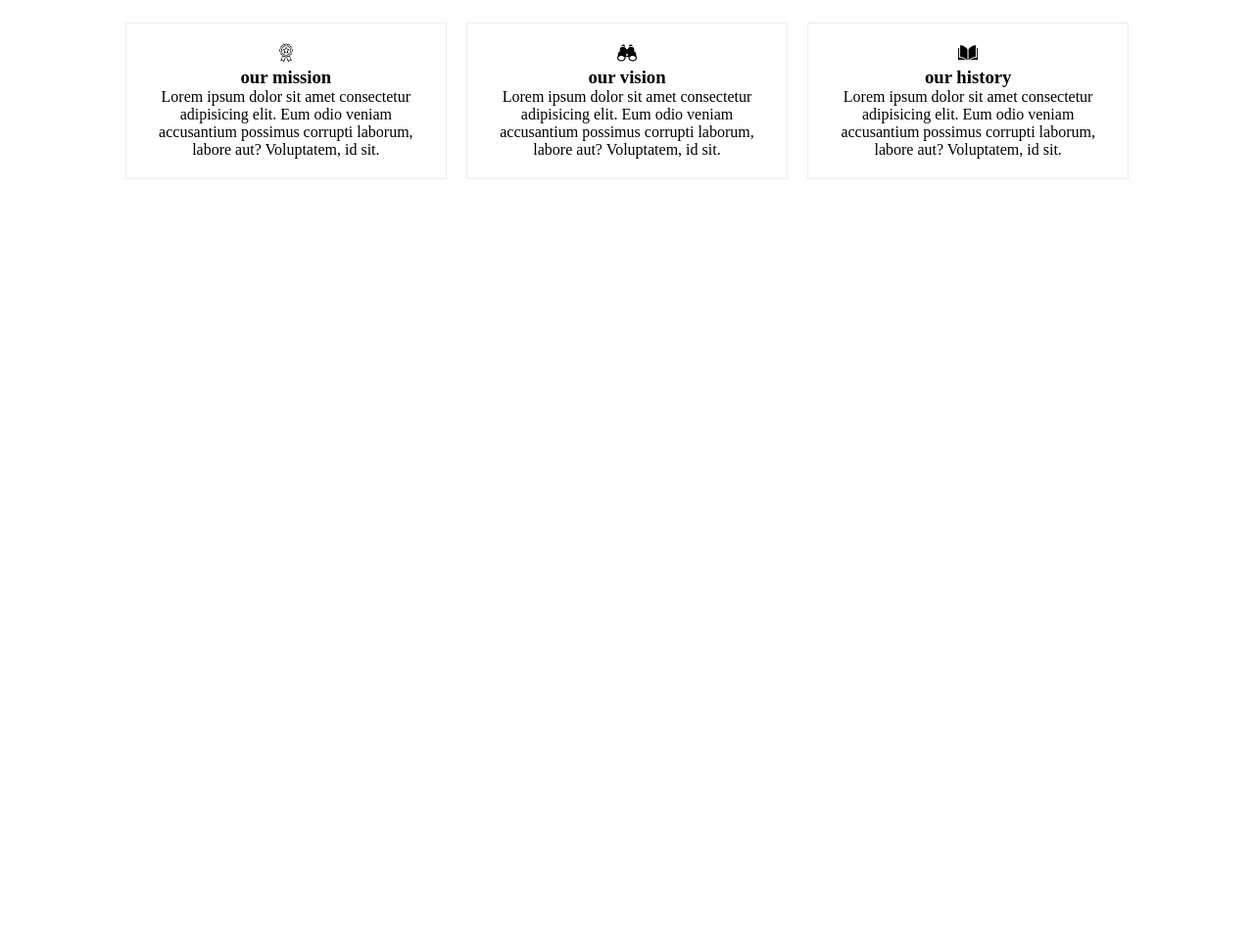
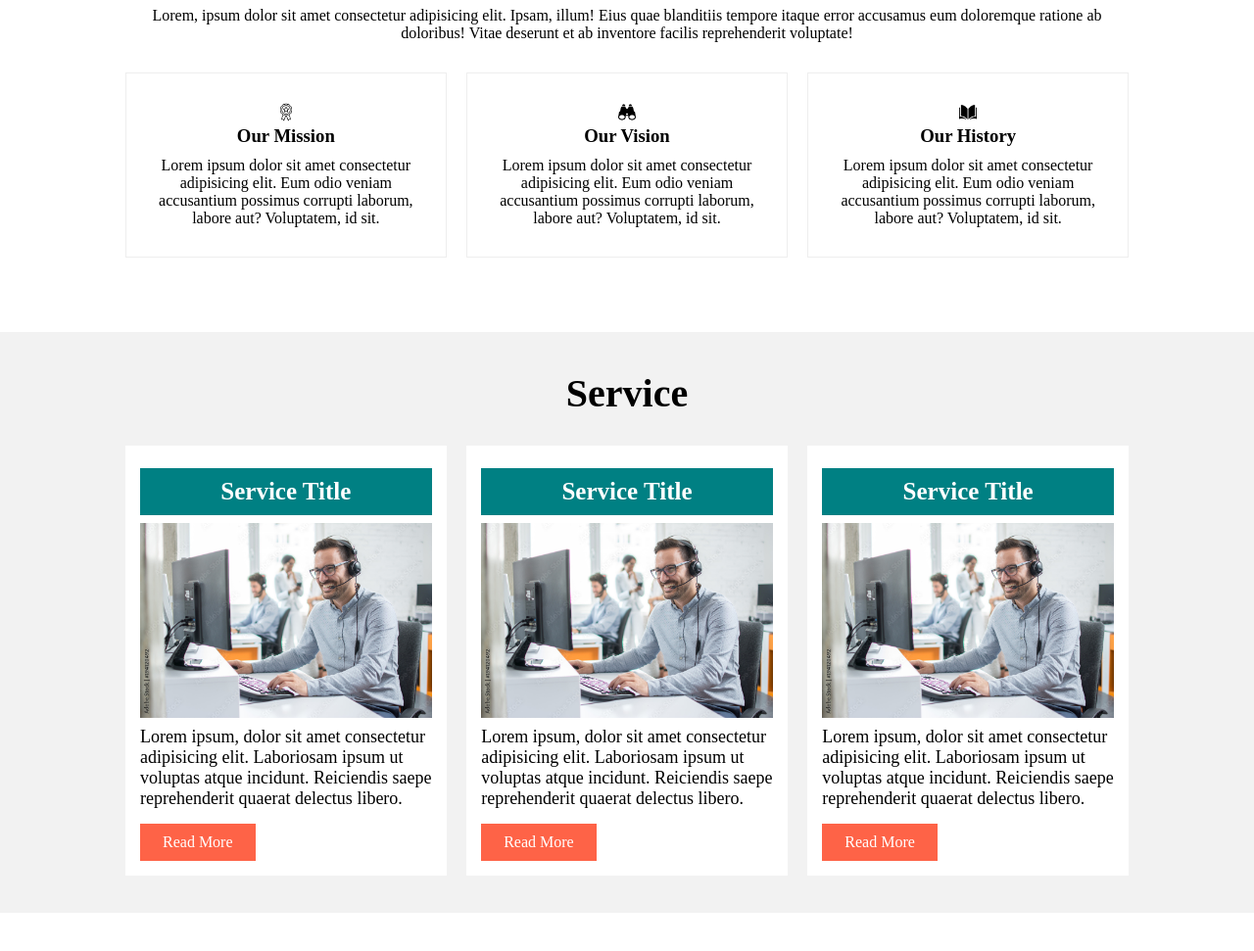
Before and after one commit to Pollockcorraya/class-9-Pollock, a plain HTML site: page index.html in a window 1280 px wide. Shown: the part 772-1743 px from the top of the page at 98% size. Before the commit the page ends 955 px from the top, so only its background shows below. Drawn offline with Linux system fonts and the light colour scheme.

Commit message:
Service Part done

```diff
--- a/assets/css/style.css
+++ b/assets/css/style.css
@@ -5,6 +5,35 @@
 }
 body {
     max-width: 1600px;
+}
+h2 {
+    text-transform: capitalize;
+    text-align: center;
+    margin-bottom: 3%;
+    font-size: 40px;
+}
+h4 {
+    text-transform: capitalize;
+    text-align: center;
+    margin: 8px 0;
+    background-color: #008083;
+    color: #fff;
+    padding: 10px 0;
+    font-size: 25px;
+}
+
+.btn {
+    text-decoration: none;
+    text-transform: capitalize;
+    color: #fff;
+    background-color: #FE6347;
+    padding: 10px 23px;
+    margin-top: 10px;
+    display: inline-block;
+}
+section {
+    margin: 3% 0;
+    padding: 3% 0;
 }
 #header {
     width: 80%;
@@ -60,10 +89,9 @@ body {
 .about-text h1 {
     text-transform: capitalize;
     text-align: center;
-    font-size: 30px
+    font-size: 40px
 }
 .about-text p {
-    text-align: ;
     text-align: center;
     margin: 10px 0;
 }
@@ -76,9 +104,40 @@ body {
     width: 32%;
     text-align: center;
     border: 1px solid #EEEEEE;
-    padding: 20px;
+    padding: 30px;
+}
+.about-item h3 {
+    text-transform: capitalize;
+    margin-bottom: 10px;
 }
 
 .about-item img {
     width: 7%;
 }
+/* Service CSS */
+#service {
+    background-color:#F2F2F2 ;
+}
+
+.service {
+    width: 80%;
+    margin: 0 auto;
+    overflow: hidden;
+  }
+
+.service-item {
+    width: 32%;
+    background-color: #ffffff;
+    padding: 15px;
+}
+.service-item img {
+    width: 100%;
+}
+.service-items {
+    display: flex;
+    justify-content: space-between;
+  }
+.service-item p {
+    font-size: 18px;
+    margin: 5px 0;
+}
--- a/index.html
+++ b/index.html
@@ -63,6 +63,32 @@
                 </div>
             </div>
         </section>
+        <!-- About part ends -->
+        <section id="service">
+            <div class="service">
+                <h2>service</h2>
+                <div class="service-items">
+                    <div class="service-item">
+                        <h4>service title</h4>
+                        <img src="assets/img/service/service-1.jpeg" alt="service-1">
+                        <p>Lorem ipsum, dolor sit amet consectetur adipisicing elit. Laboriosam ipsum ut voluptas atque incidunt. Reiciendis saepe reprehenderit quaerat delectus libero.</p>
+                        <a href="#" class="btn">read more</a>
+                    </div>
+                    <div class="service-item">
+                        <h4>service title</h4>
+                        <img src="assets/img/service/service-1.jpeg" alt="service-1">
+                        <p>Lorem ipsum, dolor sit amet consectetur adipisicing elit. Laboriosam ipsum ut voluptas atque incidunt. Reiciendis saepe reprehenderit quaerat delectus libero.</p>
+                        <a href="#" class="btn">read more</a>
+                    </div>
+                    <div class="service-item">
+                        <h4>service title</h4>
+                        <img src="assets/img/service/service-1.jpeg" alt="service-1">
+                        <p>Lorem ipsum, dolor sit amet consectetur adipisicing elit. Laboriosam ipsum ut voluptas atque incidunt. Reiciendis saepe reprehenderit quaerat delectus libero.</p>
+                        <a href="#" class="btn">read more</a>
+                    </div>
+                </div>
+            </div>
+        </section>
     </main>
 </body>
 </html>
```
